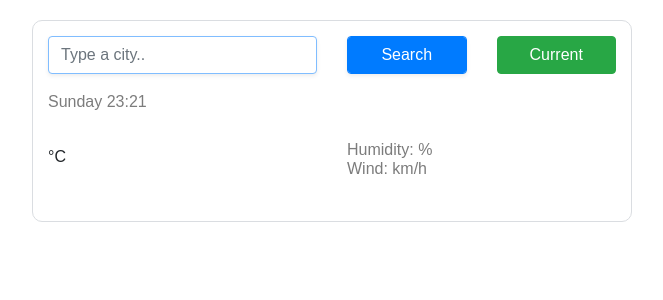
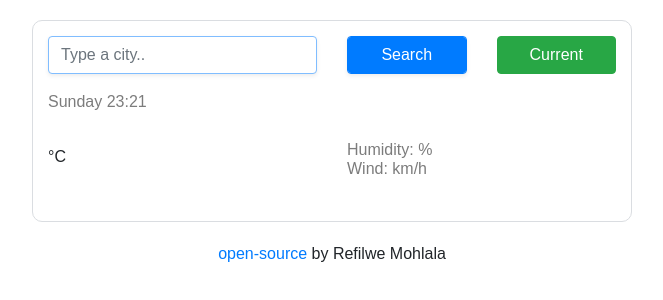
Before and after one commit to CandiceLankie/weather-app, a plain HTML site: page index.html in a window 1280 px wide. Shown: the whole page, without its empty margins (308-971 px from the left). Drawn offline with nearby package versions, Linux system fonts and the light colour scheme; no server answers.

Commit message:
added a github html link and styled it

```diff
--- a/index.html
+++ b/index.html
@@ -70,6 +70,10 @@
         </div>
       </div>
     </div>
+    <div class="git">
+      <a href="https://github.com/CandiceLankie/weather-app">open-source</a>
+      by Refilwe Mohlala
+    </div>
     <script src="src/index.js"></script>
   </body>
 </html>
--- a/src/styles.css
+++ b/src/styles.css
@@ -53,3 +53,6 @@ li {
 .search-form {
   margin-bottom: 20px;
 }
+.git {
+  text-align: center;
+}
```
